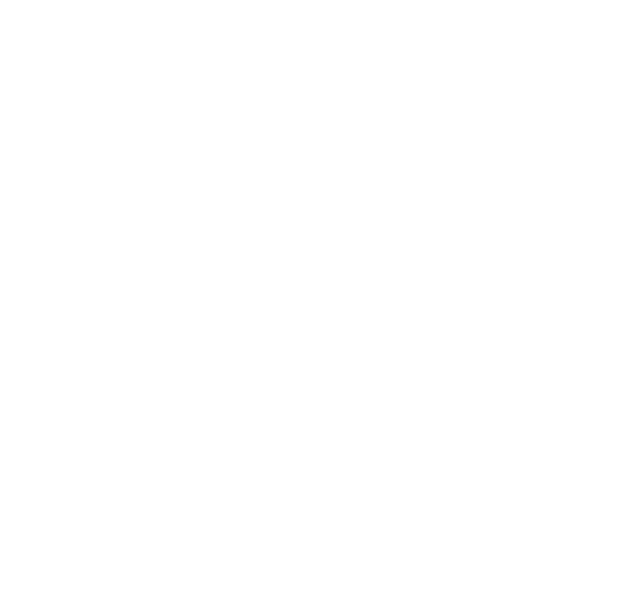
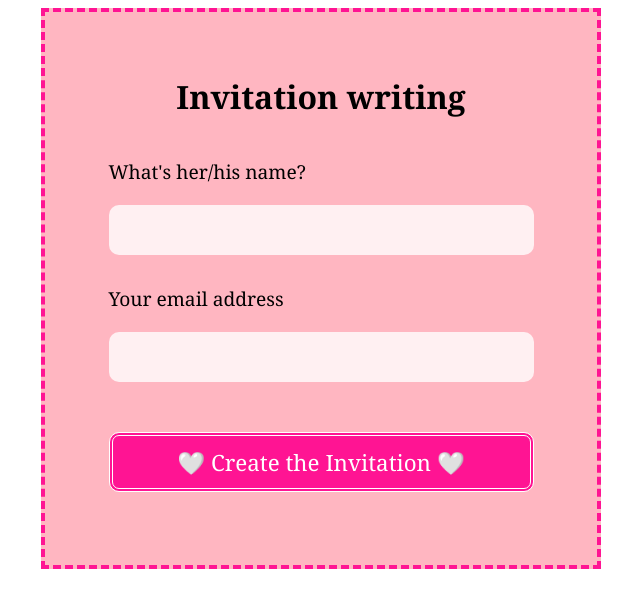
Before and after one commit to iroNomad/ask-her-out, a website: page src/index.html in a window 1280 px wide. Shown: the whole page, without its empty margins (319-959 px from the left). Drawn offline with Linux system fonts and the light colour scheme.

Commit message:
Add invitation form and styling to index.html

```diff
--- a/src/index.html
+++ b/src/index.html
@@ -2,9 +2,79 @@
 <html lang="en">
 <head>
     <meta charset="UTF-8">
-    <title>Title</title>
+    <meta name="viewport" content="width=device-width, initial-scale=1.0">
+    <title>Ask her out</title>
+    <style>
+        body, button, input {
+            font-family: Georgia, Garamond, serif;
+        }
+        h1 {
+            margin: 0 auto 40px;
+            text-align: center;
+        }
+        label {
+            font-size: 1.2rem;
+        }
+        input, button {
+            font-size: 1.4rem;
+            height: 30px;
+            margin-bottom: 10px;
+            border-radius: 10px;
+            border: none;
+        }
+        input {
+            opacity: 0.8;
+            padding: 10px 20px;
+        }
+        button {
+            margin-top: 20px;
+            height: 60px;
+            border: double 4px;
+            color: white;
+            background: deeppink;
+        }
+        button:hover {
+            cursor: pointer;
+        }
+        .card {
+            background: lightpink;
+            padding: 5%;
+            border: dashed 4px deeppink;
+            max-width: 425px;
+            margin: 0 auto;
+        }
+        .form-input {
+            display: flex;
+            flex-direction: column;
+            gap: 20px;
+        }
+        .result-card {
+            display: none;
+        }
+        @media (max-width: 320px) {
+            button {
+                font-size: 0.9rem;
+            }
+        }
+    </style>
 </head>
 <body>
+    <div class="card">
+        <h1>Invitation writing</h1>
+        <form class="form-input">
+            <label for="target-name">What's her/his name?</label>
+            <input type="text" id="target-name" required>
+            <label for="email">Your email address</label>
+            <input type="email" id="email" required>
+            <button type="submit">🤍 Create the Invitation 🤍</button>
+        </form>
+    </div>
+    <div class="result-card">
+        <p>Send this custom link to your crush: </p>
 
+    </div>
+    <script>
+
+    </script>
 </body>
 </html>
```
